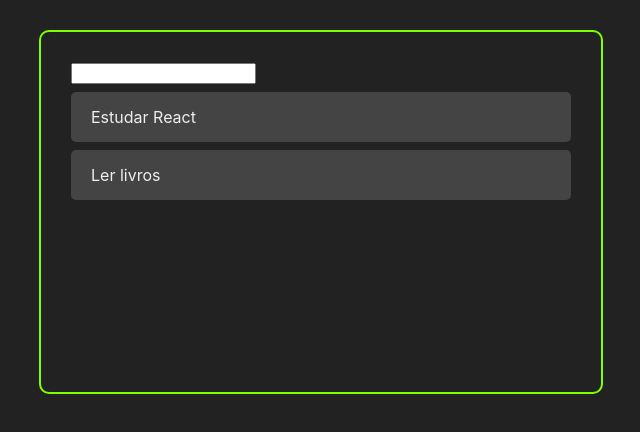
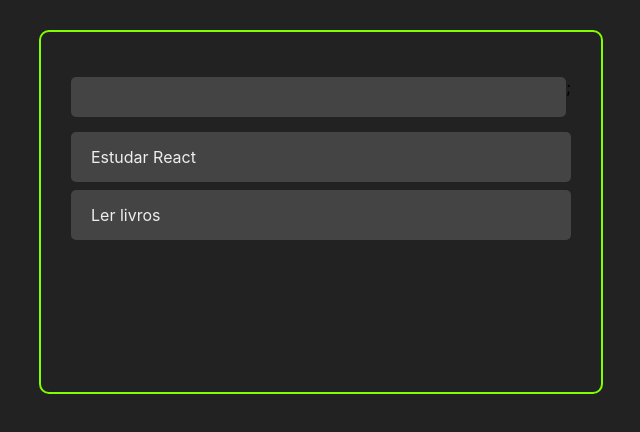
Before and after one commit to bryan-lima/curso-react-dicasparadevs, a React (Create React App) app: page / in a window 1280 px wide. Shown: the top 432 px of the page, without its empty margins (319-959 px from the left). Built offline with nearby package versions, Linux system fonts and the light colour scheme; the HTML template or start-up script is replaced by a standard one.

Commit message:
Estilização inicial do componente AddTask

```diff
--- a/src/components/AddTask.css
+++ b/src/components/AddTask.css
@@ -0,0 +1,16 @@
+.add-task-container {
+    margin: 15px 0;
+    width: 100%;
+    display: flex;
+}
+
+.add-task-input {
+    height: 40px;
+    padding: 0 10px;
+    border-radius: 5px;
+    border: none;
+    flex: 2;
+    background-color: #444;
+    color: #eee;
+    font-size: 16px;
+}
--- a/src/components/AddTask.jsx
+++ b/src/components/AddTask.jsx
@@ -1,7 +1,13 @@
-import React from 'react';
+import React from "react";
+
+import "./AddTask.css";
 
 const AddTask = () => {
-    return <input type="text" />;
-}
+	return (
+		<div className="add-task-container">
+			<input className="add-task-input" type="text" />;
+		</div>
+	);
+};
 
 export default AddTask;
```
